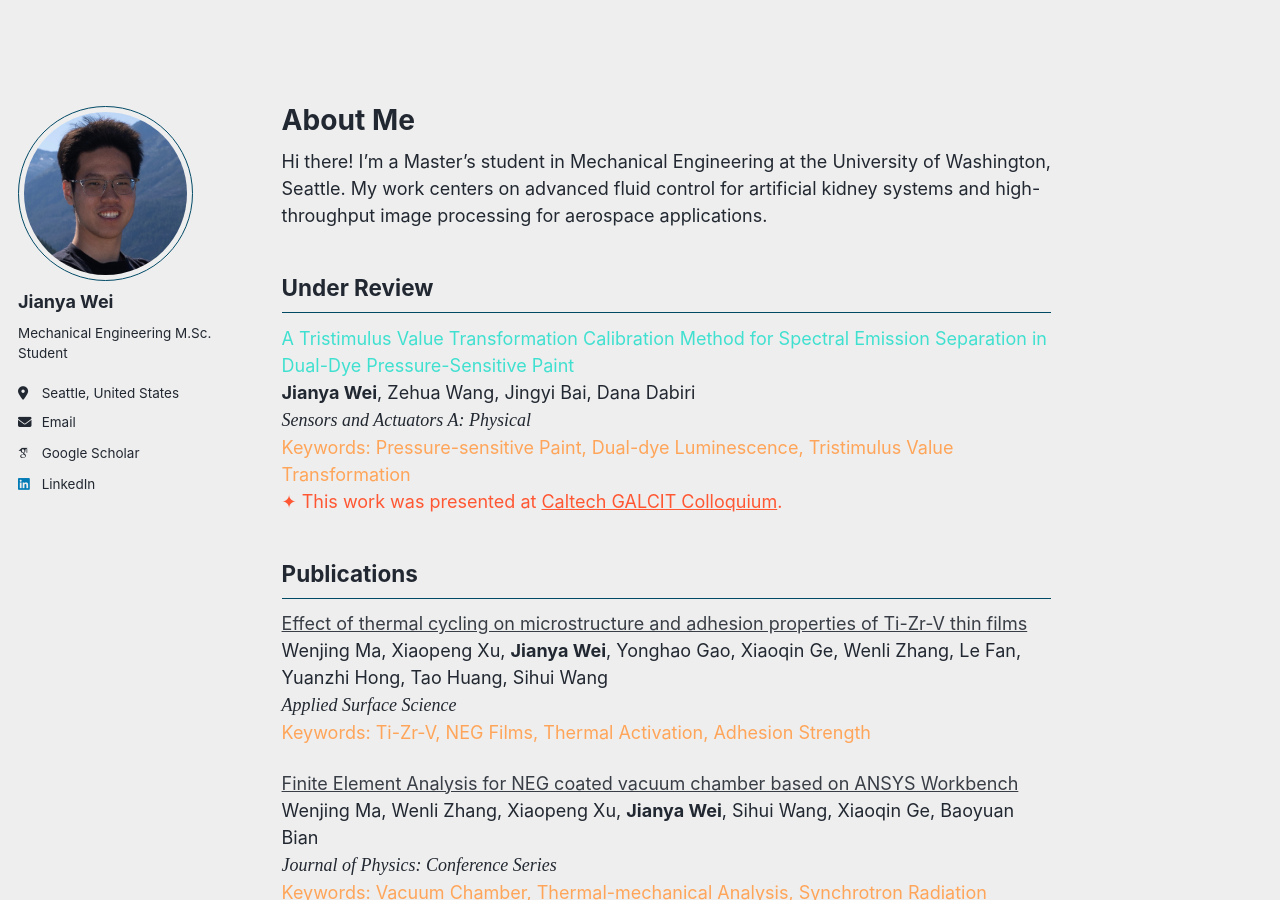
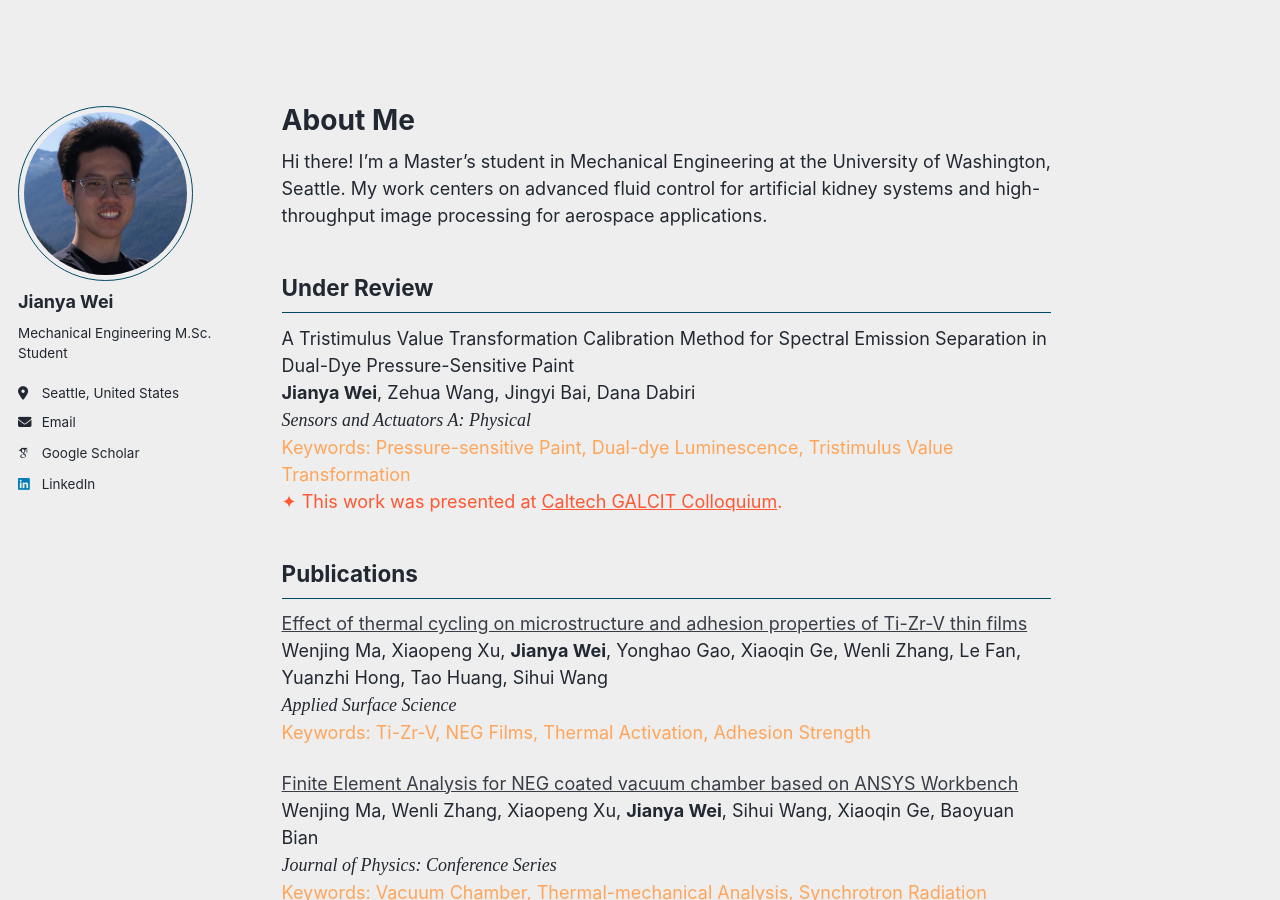
Before and after one commit to jywei02/jywei02.github.io, a Jekyll site: the page built from _pages/about.md, in a window 1280 px wide and 900 px high. Built offline with Jekyll 4.4.1, drawn with Linux system fonts in a browser that asks for light colours; some web fonts are replaced.

Commit message:
Update about.md

```diff
--- a/_pages/about.md
+++ b/_pages/about.md
@@ -11,7 +11,7 @@ Hi there! I’m a Master’s student in Mechanical Engineering at the University
 
 Under Review
 ------
-<span style="color: #40E0D0;">A Tristimulus Value Transformation Calibration Method for Spectral Emission Separation in Dual-Dye Pressure-Sensitive Paint  </span><br>
+A Tristimulus Value Transformation Calibration Method for Spectral Emission Separation in Dual-Dye Pressure-Sensitive Paint
 **Jianya Wei**, Zehua Wang, Jingyi Bai, Dana Dabiri
 <span style="font-family: 'Times New Roman', serif; font-style: italic;">
 Sensors and Actuators A: Physical
```
